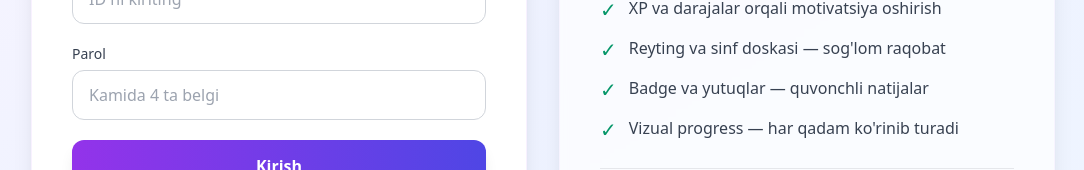
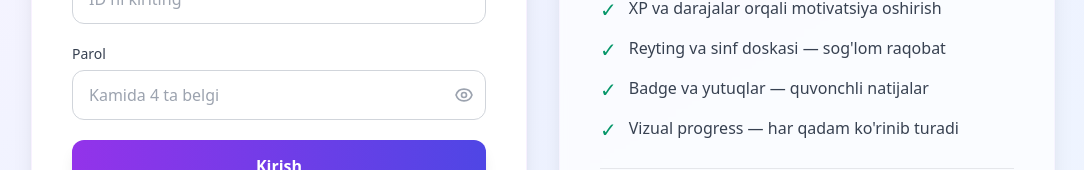
Before and after one commit to Texnovoy2024/gamedu-platform, a React (Vite) app: page /auth in a window 1280 px wide. Shown: the part 342-512 px from the top of the page, without its empty margins (97-1181 px from the left). Built offline with nearby package versions, Linux system fonts and the light colour scheme; no server answers; the database is empty.

Commit message:
feat: add password visibility toggle (eye icon) on login form

```diff
--- a/src/pages/AuthPage.tsx
+++ b/src/pages/AuthPage.tsx
@@ -14,6 +14,7 @@
   const [id, setId] = useState('');
   const [name, setName] = useState('');
   const [password, setPassword] = useState('');
+  const [showPassword, setShowPassword] = useState(false);
   const [loading, setLoading] = useState(false);
   const [error, setError] = useState<string | null>(null);
   const [successModal, setSuccessModal] = useState<{ open: boolean; message: string }>({
@@ -136,14 +137,36 @@
               <label className="block text-sm font-medium text-gray-700 mb-1.5">
                 Parol
               </label>
+              <div className="relative">
                 <input
-                type="password"
+                  type={showPassword ? 'text' : 'password'}
                   value={password}
                   onChange={e => setPassword(e.target.value)}
-                className="w-full rounded-xl border border-gray-300 px-4 py-3 text-gray-800 placeholder-gray-400 focus:border-purple-400 focus:ring-2 focus:ring-purple-200 outline-none transition"
+                  className="w-full rounded-xl border border-gray-300 px-4 py-3 pr-12 text-gray-800 placeholder-gray-400 focus:border-purple-400 focus:ring-2 focus:ring-purple-200 outline-none transition"
                   placeholder="Kamida 4 ta belgi"
                   autoComplete={mode === 'login' ? "current-password" : "new-password"}
                 />
+                <button
+                  type="button"
+                  onClick={() => setShowPassword(prev => !prev)}
+                  className="absolute right-3 top-1/2 -translate-y-1/2 text-gray-400 hover:text-purple-600 transition"
+                  tabIndex={-1}
+                  aria-label={showPassword ? "Parolni yashirish" : "Parolni ko'rsatish"}
+                >
+                  {showPassword ? (
+                    // Ko'z yopiq — yashirish
+                    <svg xmlns="http://www.w3.org/2000/svg" className="w-5 h-5" fill="none" viewBox="0 0 24 24" stroke="currentColor" strokeWidth={2}>
+                      <path strokeLinecap="round" strokeLinejoin="round" d="M13.875 18.825A10.05 10.05 0 0112 19c-4.478 0-8.268-2.943-9.543-7a9.97 9.97 0 011.563-3.029m5.858.908a3 3 0 114.243 4.243M9.878 9.878l4.242 4.242M9.88 9.88l-3.29-3.29m7.532 7.532l3.29 3.29M3 3l3.59 3.59m0 0A9.953 9.953 0 0112 5c4.478 0 8.268 2.943 9.543 7a10.025 10.025 0 01-4.132 5.411m0 0L21 21" />
+                    </svg>
+                  ) : (
+                    // Ko'z ochiq — ko'rsatish
+                    <svg xmlns="http://www.w3.org/2000/svg" className="w-5 h-5" fill="none" viewBox="0 0 24 24" stroke="currentColor" strokeWidth={2}>
+                      <path strokeLinecap="round" strokeLinejoin="round" d="M15 12a3 3 0 11-6 0 3 3 0 016 0z" />
+                      <path strokeLinecap="round" strokeLinejoin="round" d="M2.458 12C3.732 7.943 7.523 5 12 5c4.478 0 8.268 2.943 9.542 7-1.274 4.057-5.064 7-9.542 7-4.477 0-8.268-2.943-9.542-7z" />
+                    </svg>
+                  )}
+                </button>
+              </div>
             </div>
 
             {error && (
```
Lines whose indentation alone changed are shown as unchanged.
